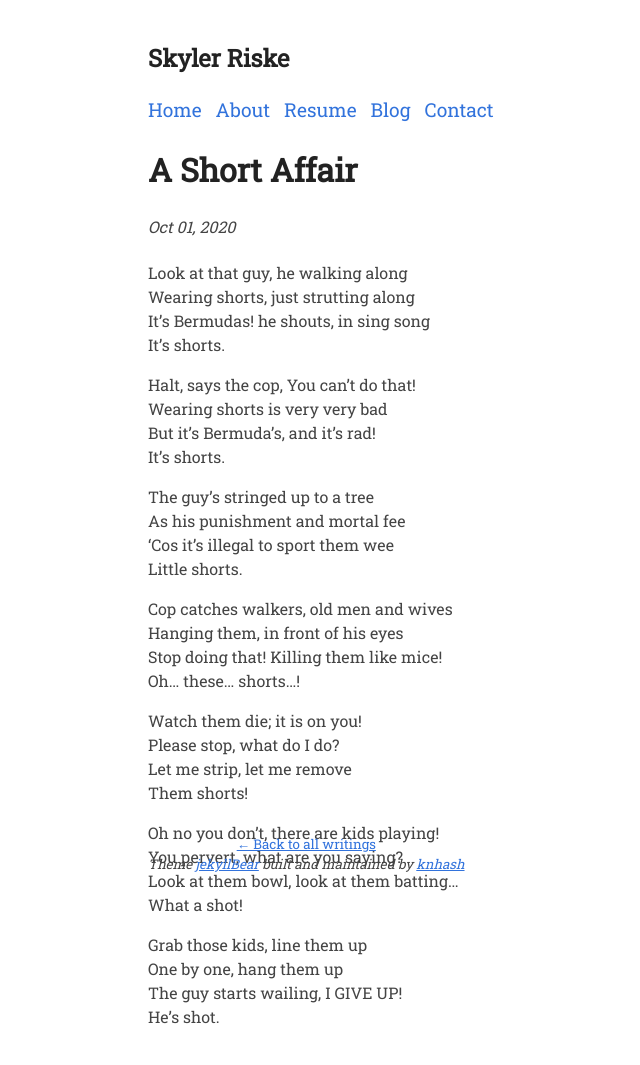
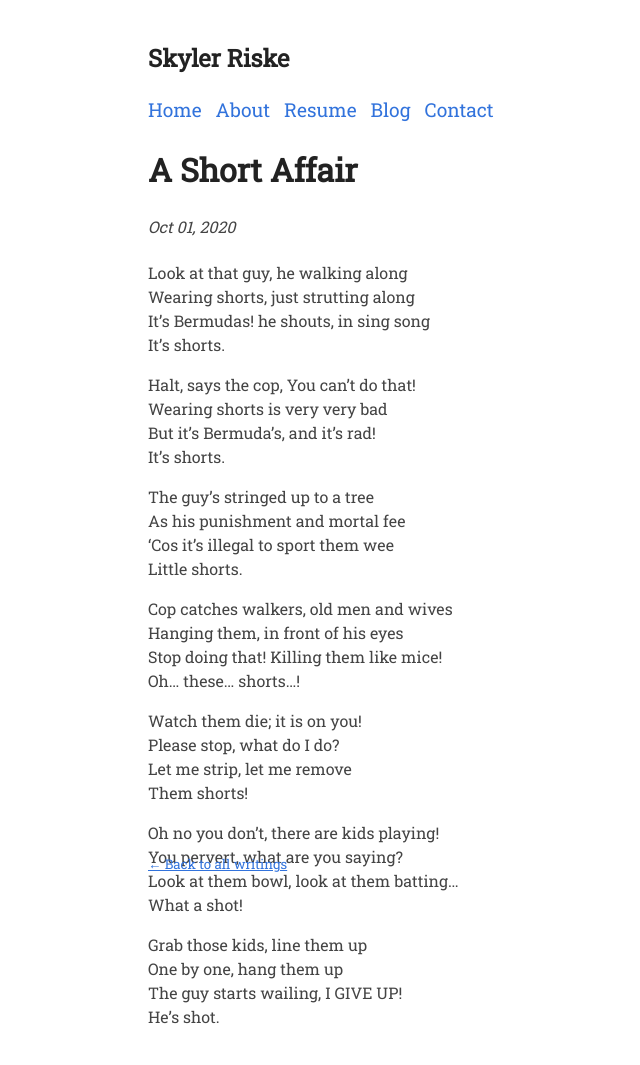
Before and after one commit to sriske2/sriske2.github.io, a Jekyll site: the page built from _posts/2020-10-02-a-short-affair.md, in a window 1280 px wide. Shown: the whole page, without its empty margins (132-772 px from the left). Built offline with Jekyll 4.4.1, drawn with Linux system fonts in a browser that asks for light colours.

Commit message:
update footers

```diff
--- a/_includes/footer-post.html
+++ b/_includes/footer-post.html
@@ -27,10 +27,7 @@
       </ul>
   </nav> -->
   <div class="bottom-footer">
-    <i>Theme
-      <a href="https://knhash.in/jekyllBear" title="the art">jekyllBear</a> built and maintained by
-      <a href="https://knhash.in" title="the artist">knhash</a>
-  </i>
+
   </div>
 </footer>
 
--- a/_includes/footer.html
+++ b/_includes/footer.html
@@ -11,8 +11,8 @@
             <li><a href="https://canisee.xyz" title="Confirm your vision functionality">[Can I See]</a></li>
         </ul>
     </nav> -->
-    <i>Theme derived from
+    <!-- <i>Theme derived from
         <a href="https://knhash.in/jekyllBear">jekyllBear</a>
-    </i>
+    </i> -->
     <!-- maybe nav with github, linkedin, etc links -->
 </footer>
```
